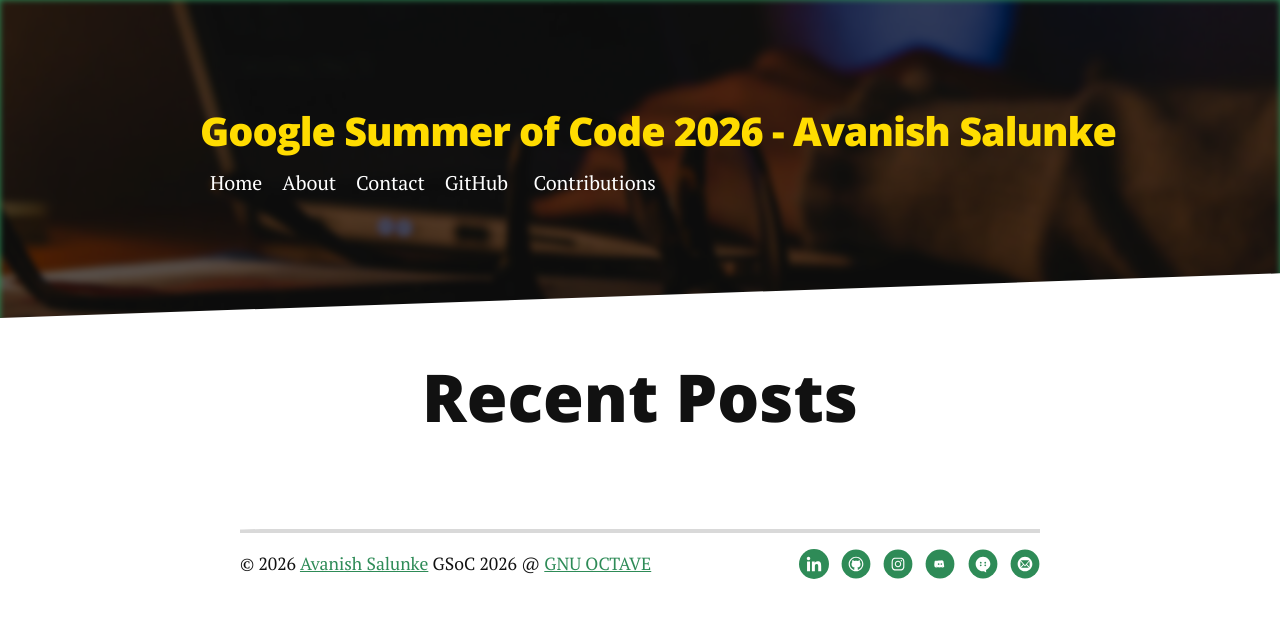
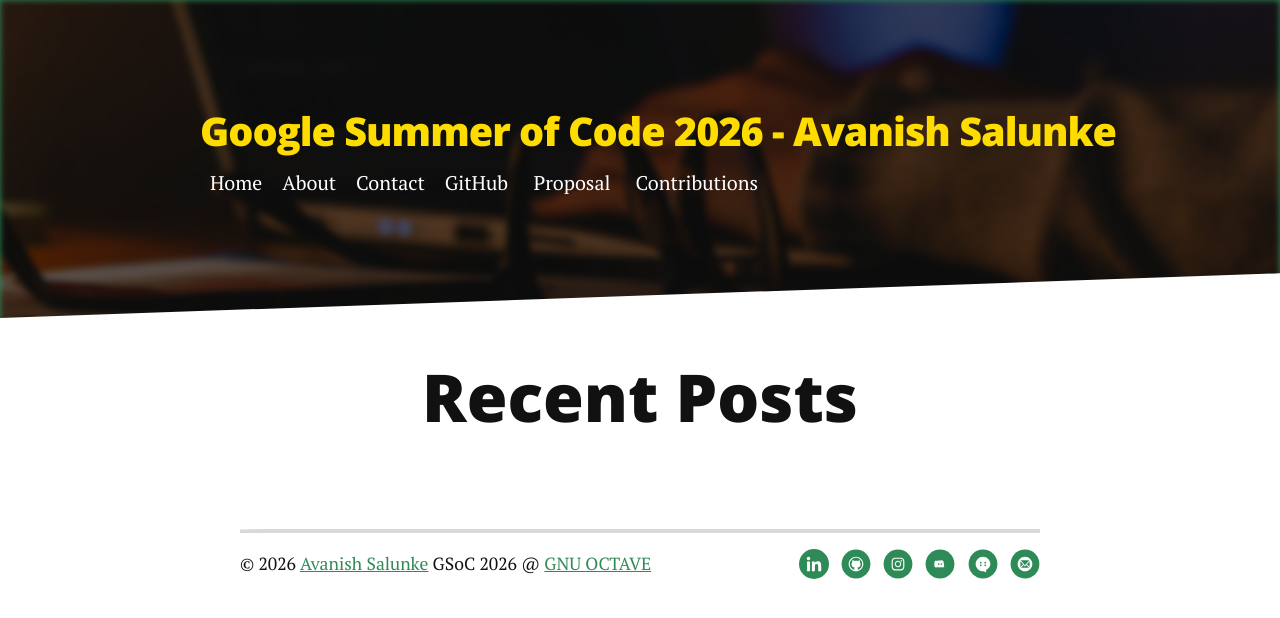
Before and after one commit to AvanishSalunke/AvanishSalunke-gsoc-2026, a Jekyll site: the page built from index.html, in a window 1280 px wide. Shown: the top 618 px of the page. Built offline with Jekyll 4.4.1, drawn with Linux system fonts in a browser that asks for light colours; nearby versions of some CDN libraries; the list of posts is cut into pages by our own code.

Commit message:
update: add proposal

```diff
--- a/_includes/header.html
+++ b/_includes/header.html
@@ -10,6 +10,7 @@
                  {%- endfor -%}
 
                  <li> <a href="https://github.com/AvanishSalunke" target="_blank">GitHub</a></li>
+                 <li> <a href="{{ '/assets/GSoC_2026_Proposal.pdf' | relative_url }}" target="_blank">Proposal</a></li>
                  <li> <a href="https://github.com/gnu-octave/statistics/pulls?q=author%3AAvanishSalunke" target="_blank">Contributions</a></li>
 
              </ul>
```
Also changed, not shown: 1 other file.
